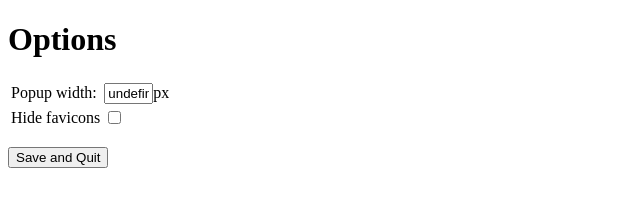
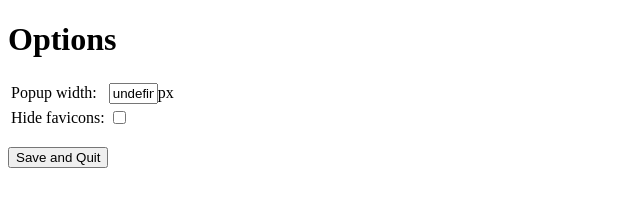
Before and after one commit to IzumiSy/TabStocker, a browser extension: page options.html in a window 1280 px wide. Shown: the full height of the page, 0-640 px from the left. Drawn offline with Linux system fonts and the light colour scheme.

Commit message:
Added a colon to where it should be placed

```diff
--- a/options.html
+++ b/options.html
@@ -11,7 +11,7 @@
 		<td><input type="text" id="popup_width" size="3" />px</td>
 	</tr>
 	<tr>
-		<td>Hide favicons</td>
+		<td>Hide favicons:</td>
 		<td><input type="checkbox" id="hide_favicon" /></td>
 	</tr>
 	</table>
```
